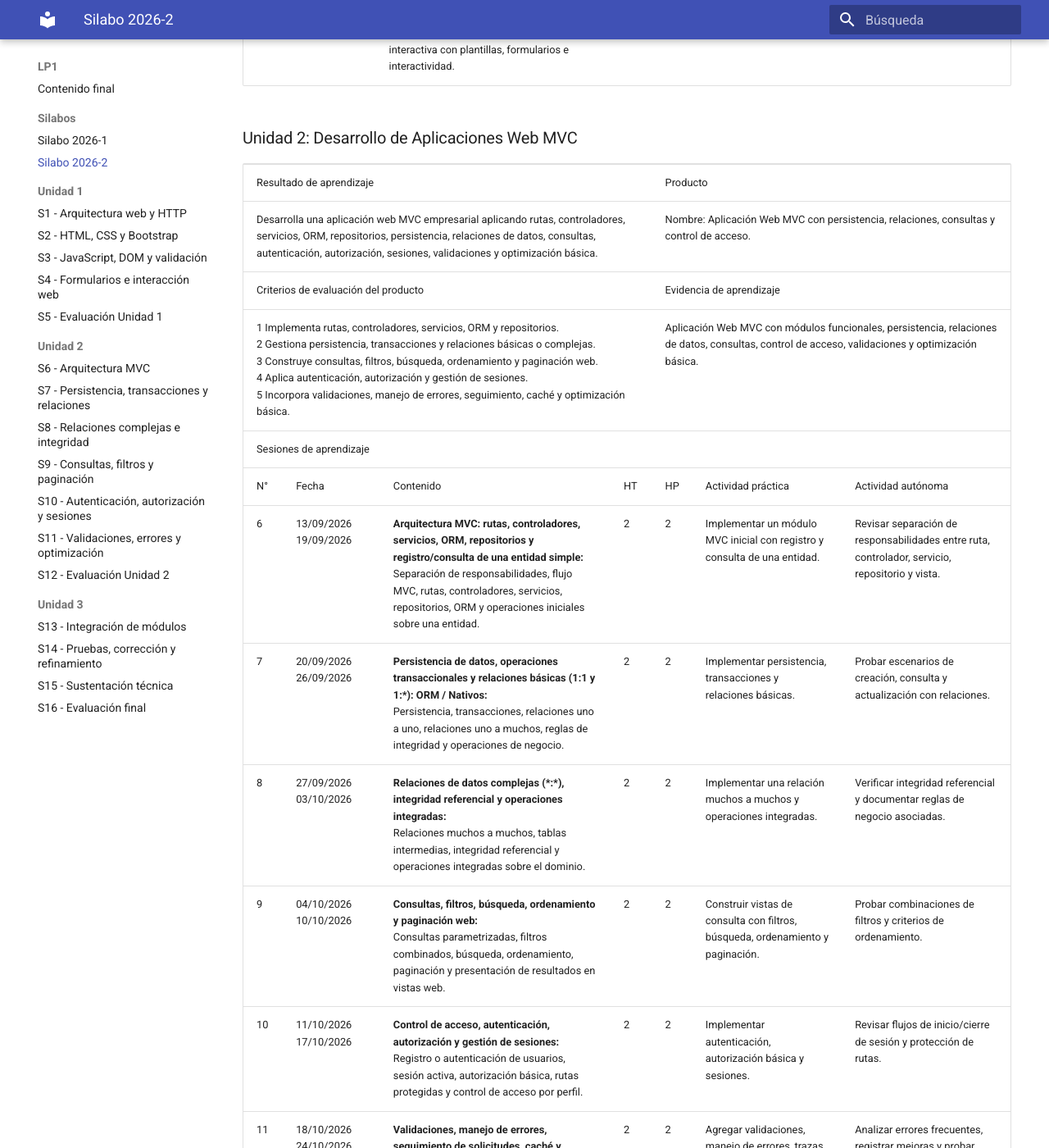
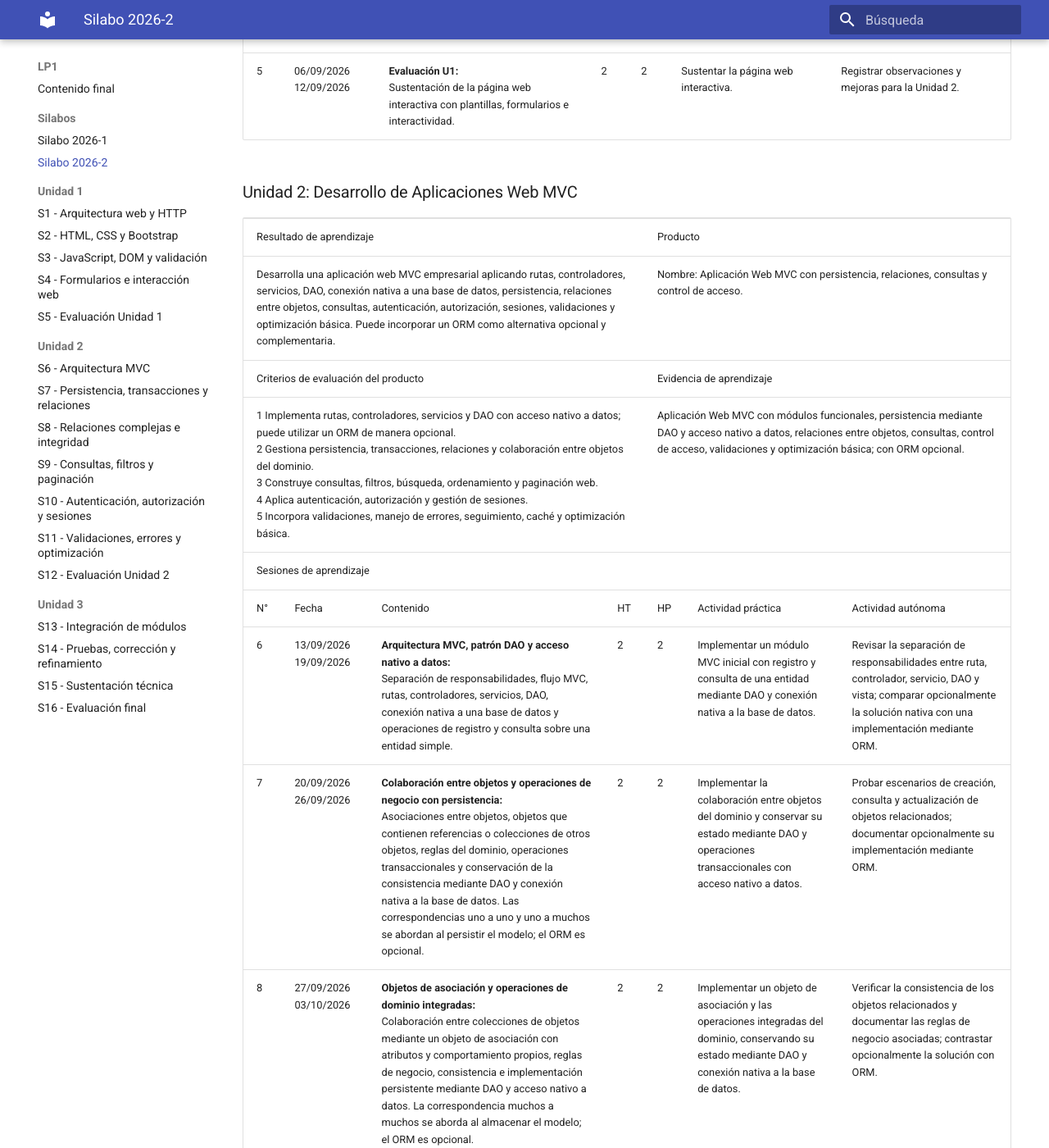
Before and after one commit to 262ciclo3/bomstart, an MkDocs documentation site: the page built from docs/lp1/silabo_lp1_2026_2.md, in a window 1280 px wide and 1400 px high, scrolled down 2995 px. Shown: the whole window at 82% size. Built offline with MkDocs 1.6.1 and Material for MkDocs 9.7.7, drawn with Linux system fonts in a browser that asks for light colours; some of the changed text lies outside the part shown.

Commit message:
first commit

```diff
--- a/docs/lp1/silabo_lp1_2026_2.md
+++ b/docs/lp1/silabo_lp1_2026_2.md
@@ -73,7 +73,7 @@
 
 ## II. Sumilla
 
-La asignatura de Lenguaje de Programación I es de naturaleza teórico-práctica y pertenece al área de especialidad de Ingeniería de Software. Tiene como propósito que el estudiante desarrolle un Sistema Web MVC Empresarial, integrando fundamentos del desarrollo web, interfaces con plantillas reutilizables, formularios, interactividad con JavaScript, arquitectura MVC, persistencia, relaciones de datos, consultas, control de acceso, validaciones, manejo de errores, optimización básica, pruebas funcionales y sustentación técnica. Los contenidos principales son: fundamentos del desarrollo web, desarrollo de aplicaciones web MVC y proyecto integrador web MVC.
+La asignatura de Lenguaje de Programación I es de naturaleza teórico-práctica y pertenece al área de especialidad de Ingeniería de Software. Tiene como propósito que el estudiante desarrolle un Sistema Web MVC Empresarial, integrando fundamentos del desarrollo web, interfaces con plantillas reutilizables, formularios, interactividad con JavaScript, arquitectura MVC, persistencia mediante DAO y conexión nativa a una base de datos, relaciones entre objetos, consultas, control de acceso, validaciones, manejo de errores, optimización básica, pruebas funcionales y sustentación técnica. El uso de un ORM es opcional y complementario al acceso nativo. Los contenidos principales son: fundamentos del desarrollo web, desarrollo de aplicaciones web MVC y proyecto integrador web MVC.
 
 ## III. Competencia del perfil de egreso en relación a la asignatura
 
@@ -96,12 +96,12 @@ La asignatura de Lenguaje de Programación I es de naturaleza teórico-práctica
     <td>Producto Académico</td>
   </tr>
   <tr>
-    <td>Al finalizar el curso, el estudiante desarrolla un sistema web MVC empresarial, integrando interfaces web, formularios, persistencia de datos, relaciones, consultas, control de acceso, validaciones, manejo de errores, optimización básica, pruebas funcionales y sustentación técnica.</td>
+    <td>Al finalizar el curso, el estudiante desarrolla un sistema web MVC empresarial, integrando interfaces web, formularios, persistencia de datos mediante DAO y conexión nativa a una base de datos, relaciones entre objetos, consultas, control de acceso, validaciones, manejo de errores, optimización básica, pruebas funcionales y sustentación técnica; pudiendo utilizar un ORM de manera opcional.</td>
     <td>Nombre: Sistema Web MVC Empresarial.</td>
   </tr>
   <tr>
     <td></td>
-    <td>Descripción: Aplicación web monolítica con persistencia, control de acceso, consultas y optimización básica.</td>
+    <td>Descripción: Aplicación web monolítica con persistencia mediante DAO y conexión nativa a una base de datos, control de acceso, consultas y optimización básica; con ORM opcional.</td>
   </tr>
 </table>
 
@@ -193,7 +193,7 @@ La asignatura de Lenguaje de Programación I es de naturaleza teórico-práctica
     <td colspan="3">Producto</td>
   </tr>
   <tr>
-    <td colspan="4">Desarrolla una aplicación web MVC empresarial aplicando rutas, controladores, servicios, ORM, repositorios, persistencia, relaciones de datos, consultas, autenticación, autorización, sesiones, validaciones y optimización básica.</td>
+    <td colspan="4">Desarrolla una aplicación web MVC empresarial aplicando rutas, controladores, servicios, DAO, conexión nativa a una base de datos, persistencia, relaciones entre objetos, consultas, autenticación, autorización, sesiones, validaciones y optimización básica. Puede incorporar un ORM como alternativa opcional y complementaria.</td>
     <td colspan="3">Nombre: Aplicación Web MVC con persistencia, relaciones, consultas y control de acceso.</td>
   </tr>
   <tr>
@@ -201,8 +201,8 @@ La asignatura de Lenguaje de Programación I es de naturaleza teórico-práctica
     <td colspan="3">Evidencia de aprendizaje</td>
   </tr>
   <tr>
-    <td colspan="4">1 Implementa rutas, controladores, servicios, ORM y repositorios.<br>2 Gestiona persistencia, transacciones y relaciones básicas o complejas.<br>3 Construye consultas, filtros, búsqueda, ordenamiento y paginación web.<br>4 Aplica autenticación, autorización y gestión de sesiones.<br>5 Incorpora validaciones, manejo de errores, seguimiento, caché y optimización básica.</td>
-    <td colspan="3">Aplicación Web MVC con módulos funcionales, persistencia, relaciones de datos, consultas, control de acceso, validaciones y optimización básica.</td>
+    <td colspan="4">1 Implementa rutas, controladores, servicios y DAO con acceso nativo a datos; puede utilizar un ORM de manera opcional.<br>2 Gestiona persistencia, transacciones, relaciones y colaboración entre objetos del dominio.<br>3 Construye consultas, filtros, búsqueda, ordenamiento y paginación web.<br>4 Aplica autenticación, autorización y gestión de sesiones.<br>5 Incorpora validaciones, manejo de errores, seguimiento, caché y optimización básica.</td>
+    <td colspan="3">Aplicación Web MVC con módulos funcionales, persistencia mediante DAO y acceso nativo a datos, relaciones entre objetos, consultas, control de acceso, validaciones y optimización básica; con ORM opcional.</td>
   </tr>
   <tr>
     <td colspan="7">Sesiones de aprendizaje</td>
@@ -219,34 +219,34 @@ La asignatura de Lenguaje de Programación I es de naturaleza teórico-práctica
   <tr>
     <td>6</td>
     <td>13/09/2026  19/09/2026</td>
-    <td><strong>Arquitectura MVC: rutas, controladores, servicios, ORM, repositorios y registro/consulta de una entidad simple:</strong><br>Separación de responsabilidades, flujo MVC, rutas, controladores, servicios, repositorios, ORM y operaciones iniciales sobre una entidad.</td>
+    <td><strong>Arquitectura MVC, patrón DAO y acceso nativo a datos:</strong><br>Separación de responsabilidades, flujo MVC, rutas, controladores, servicios, DAO, conexión nativa a una base de datos y operaciones de registro y consulta sobre una entidad simple.</td>
     <td>2</td>
     <td>2</td>
-    <td>Implementar un módulo MVC inicial con registro y consulta de una entidad.</td>
-    <td>Revisar separación de responsabilidades entre ruta, controlador, servicio, repositorio y vista.</td>
+    <td>Implementar un módulo MVC inicial con registro y consulta de una entidad mediante DAO y conexión nativa a la base de datos.</td>
+    <td>Revisar la separación de responsabilidades entre ruta, controlador, servicio, DAO y vista; comparar opcionalmente la solución nativa con una implementación mediante ORM.</td>
   </tr>
   <tr>
     <td>7</td>
     <td>20/09/2026  26/09/2026</td>
-    <td><strong>Persistencia de datos, operaciones transaccionales y relaciones básicas (1:1 y 1:*): ORM / Nativos:</strong><br>Persistencia, transacciones, relaciones uno a uno, relaciones uno a muchos, reglas de integridad y operaciones de negocio.</td>
+    <td><strong>Colaboración entre objetos y operaciones de negocio con persistencia:</strong><br>Asociaciones entre objetos, objetos que contienen referencias o colecciones de otros objetos, reglas del dominio, operaciones transaccionales y conservación de la consistencia mediante DAO y conexión nativa a la base de datos. Las correspondencias uno a uno y uno a muchos se abordan al persistir el modelo; el ORM es opcional.</td>
     <td>2</td>
     <td>2</td>
-    <td>Implementar persistencia, transacciones y relaciones básicas.</td>
-    <td>Probar escenarios de creación, consulta y actualización con relaciones.</td>
+    <td>Implementar la colaboración entre objetos del dominio y conservar su estado mediante DAO y operaciones transaccionales con acceso nativo a datos.</td>
+    <td>Probar escenarios de creación, consulta y actualización de objetos relacionados; documentar opcionalmente su implementación mediante ORM.</td>
   </tr>
   <tr>
     <td>8</td>
     <td>27/09/2026  03/10/2026</td>
-    <td><strong>Relaciones de datos complejas (*:*), integridad referencial y operaciones integradas:</strong><br>Relaciones muchos a muchos, tablas intermedias, integridad referencial y operaciones integradas sobre el dominio.</td>
+    <td><strong>Objetos de asociación y operaciones de dominio integradas:</strong><br>Colaboración entre colecciones de objetos mediante un objeto de asociación con atributos y comportamiento propios, reglas de negocio, consistencia e implementación persistente mediante DAO y acceso nativo a datos. La correspondencia muchos a muchos se aborda al almacenar el modelo; el ORM es opcional.</td>
     <td>2</td>
     <td>2</td>
-    <td>Implementar una relación muchos a muchos y operaciones integradas.</td>
-    <td>Verificar integridad referencial y documentar reglas de negocio asociadas.</td>
+    <td>Implementar un objeto de asociación y las operaciones integradas del dominio, conservando su estado mediante DAO y conexión nativa a la base de datos.</td>
+    <td>Verificar la consistencia de los objetos relacionados y documentar las reglas de negocio asociadas; contrastar opcionalmente la solución con ORM.</td>
   </tr>
   <tr>
     <td>9</td>
     <td>04/10/2026  10/10/2026</td>
-    <td><strong>Consultas, filtros, búsqueda, ordenamiento y paginación web:</strong><br>Consultas parametrizadas, filtros combinados, búsqueda, ordenamiento, paginación y presentación de resultados en vistas web.</td>
+    <td><strong>Consultas, filtros, búsqueda, ordenamiento y paginación web:</strong><br>Consultas parametrizadas mediante DAO y acceso nativo a datos, filtros combinados, búsqueda, ordenamiento, paginación y presentación de resultados en vistas web. El uso equivalente de consultas mediante ORM es opcional.</td>
     <td>2</td>
     <td>2</td>
     <td>Construir vistas de consulta con filtros, búsqueda, ordenamiento y paginación.</td>
@@ -273,10 +273,10 @@ La asignatura de Lenguaje de Programación I es de naturaleza teórico-práctica
   <tr>
     <td>12</td>
     <td>25/10/2026  31/10/2026</td>
-    <td><strong>Evaluación U2:</strong><br>Sustentación de la aplicación MVC con persistencia, relaciones, consultas y control de acceso.</td>
+    <td><strong>Evaluación U2:</strong><br>Sustentación de la aplicación MVC con persistencia mediante DAO y conexión nativa a la base de datos, relaciones entre objetos, consultas y control de acceso. El uso de ORM es opcional.</td>
     <td>2</td>
     <td>2</td>
-    <td>Sustentar la aplicación MVC con persistencia, relaciones, consultas y control de acceso.</td>
+    <td>Sustentar la aplicación MVC demostrando el DAO, la conexión nativa, la persistencia, las relaciones entre objetos, las consultas y el control de acceso.</td>
     <td>Registrar observaciones para la integración final.</td>
   </tr>
 </table>
@@ -378,7 +378,9 @@ La asignatura de Lenguaje de Programación I es de naturaleza teórico-práctica
   <tr><td>2</td><td>Laboratorios</td></tr>
   <tr><td>3</td><td>Repositorio académico del curso</td></tr>
   <tr><td>4</td><td>Framework web definido para el curso</td></tr>
-  <tr><td>5</td><td>Internet y recursos virtuales</td></tr>
+  <tr><td>5</td><td>Controlador o biblioteca de conexión nativa a la base de datos</td></tr>
+  <tr><td>6</td><td>ORM opcional</td></tr>
+  <tr><td>7</td><td>Internet y recursos virtuales</td></tr>
 </table>
 
 ## VIII. Evaluación
@@ -431,3 +433,5 @@ La asignatura de Lenguaje de Programación I es de naturaleza teórico-práctica
 3. Fowler, M. *Patterns of Enterprise Application Architecture*.
 4. Gamma, E., Helm, R., Johnson, R., & Vlissides, J. *Design Patterns*.
 5. Documentación oficial del framework web utilizado en el curso.
+6. Documentación oficial del controlador o biblioteca de conexión nativa a la base de datos.
+7. Documentación oficial del ORM seleccionado, cuando se utilice de manera opcional.
```
